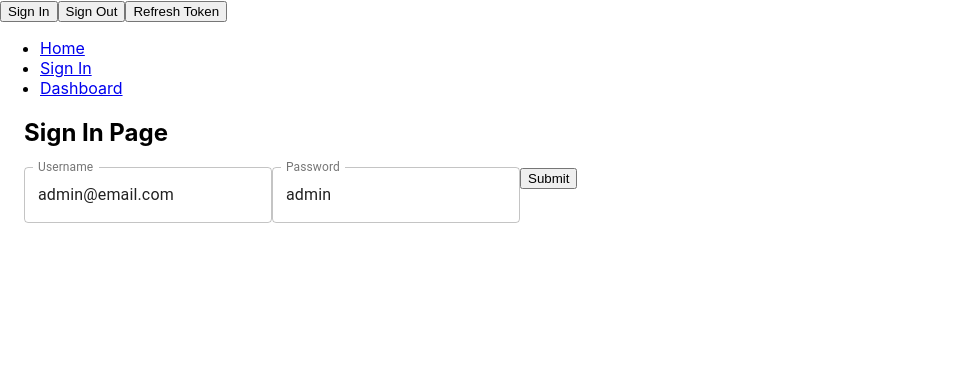
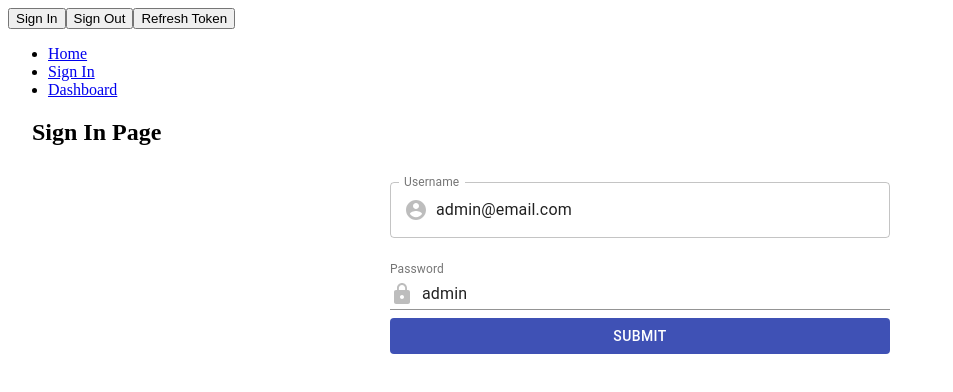
Before and after one commit to boaborn/react-templates, a React (Create React App) app: page /signin in a window 1280 px wide. Shown: the top 392 px of the page, without its empty margins (0-953 px from the left). Built offline with nearby package versions, Linux system fonts and the light colour scheme.

Commit message:
add styles

```diff
--- a/package.json
+++ b/package.json
@@ -4,6 +4,7 @@
   "private": true,
   "dependencies": {
     "@material-ui/core": "^4.9.11",
+    "@material-ui/icons": "^4.9.1",
     "@testing-library/jest-dom": "^4.2.4",
     "@testing-library/react": "^9.5.0",
     "@testing-library/user-event": "^7.2.1",
--- a/src/components/forms/SignInForm.js
+++ b/src/components/forms/SignInForm.js
@@ -2,7 +2,11 @@ import React, { useEffect } from 'react'
 import { Formik, Form, Field, ErrorMessage, useField } from 'formik'
 import * as Yup from 'yup'
 import { usernameSchema, passwordSchema } from './validationSchemas'
-import { TextField } from '@material-ui/core'
+import { TextField, Button } from '@material-ui/core'
+import InputAdornment from '@material-ui/core/InputAdornment'
+import AccountCircle from '@material-ui/icons/AccountCircle'
+import LockIcon from '@material-ui/icons/Lock'
+
 // Form validation schema
 const SignInSchema = Yup.object().shape({
   username: usernameSchema,
@@ -68,7 +72,9 @@ const SignInForm = ({ onSubmit, className }) => {
       } }
     >
       { props => (
-        <Form className={ className || '' }>
+        <Form className={ className || '' }
+          style={ styles.formContainerStyle }
+        >
           { renderErrorMsg(props.status) }
           <Field
             name="username"
@@ -76,19 +82,43 @@ const SignInForm = ({ onSubmit, className }) => {
             variant="outlined"
             disabled={ props.isSubmitting }
             component={ renderTextField }
-            size="medium"
+            fullWidth
+            margin="normal"
+            InputProps={ {
+              startAdornment: (
+                <InputAdornment position="start">
+                  <AccountCircle color="disabled"/>
+                </InputAdornment>
+              )
+            } }
           />
           <Field
             name="password"
             label="Password"
             disabled={ props.isSubmitting }
             component={ renderTextField }
-            variant="outlined"
+            fullWidth
+            margin="normal"
+            InputProps={ {
+              startAdornment: (
+                <InputAdornment position="start">
+                  <LockIcon color="disabled"/>
+                </InputAdornment>
+              )
+            } }
           />
 
-          <button type="submit" disabled={ props.isSubmitting }>
+          <Button
+            fullWidth
+            variant="contained"
+            color="primary"
+            disableElevation
+            type="submit"
+            margin="normal"
+            disabled={ props.isSubmitting }
+          >
             Submit
-          </button>
+          </Button>
         </Form>
       ) }
     </Formik>
@@ -96,3 +126,11 @@ const SignInForm = ({ onSubmit, className }) => {
 }
 
 export default SignInForm
+
+const styles = {
+  formContainerStyle: {
+    maxWidth: 500,
+    margin: '0 auto'
+  }
+
+}
--- a/src/theme/styles.css
+++ b/src/theme/styles.css
@@ -1,13 +1,3 @@
-body {
-  margin: 0;
-  font-family: -apple-system, BlinkMacSystemFont, 'Segoe UI', 'Roboto', 'Oxygen',
-    'Ubuntu', 'Cantarell', 'Fira Sans', 'Droid Sans', 'Helvetica Neue',
-    sans-serif;
-  -webkit-font-smoothing: antialiased;
-  -moz-osx-font-smoothing: grayscale;
-}
 
-code {
-  font-family: source-code-pro, Menlo, Monaco, Consolas, 'Courier New',
-    monospace;
-}
+
+/*# sourceMappingURL=styles.css.map */
```
Also changed, not shown: src/theme/styles.scss (line endings or trailing spaces), 2 other files (tests, documents, lock files or other folders).
